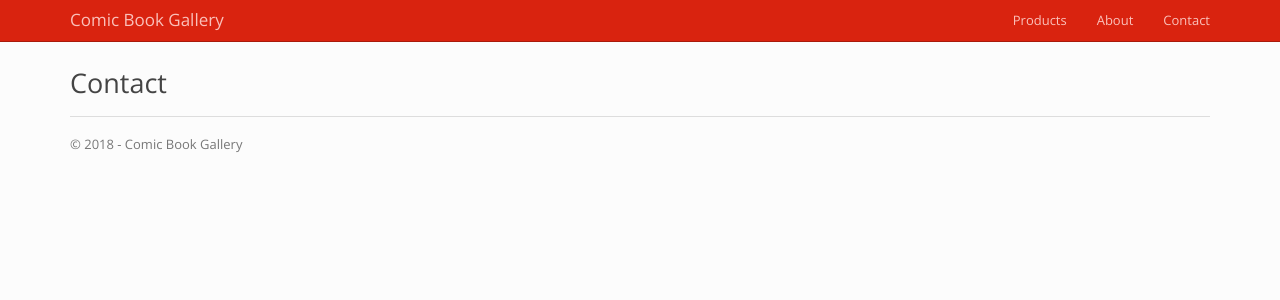
After one commit to Pieter-1337/comic-book-gallery, an ASP.NET MVC app: template src/ComicBookGallery/Views/Contact/Index.cshtml in a window 1280 px wide. The commit adds this page. Shown: the top 300 px of the page. Run offline with ASP.NET Core 8 and stand-ins for ASP.NET MVC 5, Linux system fonts and the light colour scheme; the template is opened without the code that fills it, so the values that code supplies are empty; the project's own start-up code is not run, and a stand-in starts its controllers and pages; some libraries are stand-ins or nearby versions.

Commit message:
Added about and contact controller and view

```diff
--- a/src/ComicBookGallery/Content/site.css
+++ b/src/ComicBookGallery/Content/site.css
@@ -7,6 +7,11 @@ body {
 .body-content {
     padding-left: 15px;
     padding-right: 15px;
+}
+
+/* Global styles*/
+.ComicBooks-comic-title-bar {
+    min-height: 40px;
 }
 
 /* Set width on the form input elements since they're 100% wide by default */
--- /dev/null
+++ b/src/ComicBookGallery/Views/About/Index.cshtml
@@ -0,0 +1,6 @@
+
+@{
+    ViewBag.Title = "About";
+}
+
+<h2>@ViewBag.Title</h2>
--- a/src/ComicBookGallery/Views/ComicBooks/Index.cshtml
+++ b/src/ComicBookGallery/Views/ComicBooks/Index.cshtml
@@ -13,7 +13,7 @@
     @foreach (var comicbook in Model)
     {
         <div class="col-md-3">
-            <h4>@Html.ActionLink(comicbook.DisplayText, "Detail", new { id = comicbook.Id })</h4>
+            <h4 class="ComicBooks-comic-title-bar">@Html.ActionLink(comicbook.DisplayText, "Detail", new { id = comicbook.Id })</h4>
             <a href="@Url.Action("Detail", new { id = comicbook.Id})" ><img src="/Images/@comicbook.CoverImageFileName"alt="@comicbook.DisplayText" class="img-responsive" /></a>
         </div>
     }
--- /dev/null
+++ b/src/ComicBookGallery/Views/Contact/Index.cshtml
@@ -0,0 +1,6 @@
+
+@{
+    ViewBag.Title = "Contact";
+}
+
+<h2>@ViewBag.Title</h2>
--- a/src/ComicBookGallery/Views/Shared/_Layout.cshtml
+++ b/src/ComicBookGallery/Views/Shared/_Layout.cshtml
@@ -23,8 +23,8 @@
             <div class="navbar-collapse collapse">
                 <ul class="nav navbar-right">
                     @Html.ActionLink("Products", "Index", "ComicBooks", new { area = "" }, new { @class = "navbar-text"})
-                    @Html.ActionLink("About", "Index", "ComicBooks", new { area = ""}, new { @class = "navbar-text" })
-                    @Html.ActionLink("Contact", "Index", "ComicBooks", new { area = ""}, new { @class = "navbar-text" })
+                    @Html.ActionLink("About", "Index", "About", new { area = ""}, new { @class = "navbar-text" })
+                    @Html.ActionLink("Contact", "Index", "Contact", new { area = ""}, new { @class = "navbar-text" })
                 </ul>
             </div>
         </div>
@@ -51,5 +51,6 @@
 
     <script src="~/Scripts/jquery-1.10.2.min.js"></script>
     <script src="~/Scripts/bootstrap.min.js"></script>
+    <script src="~/Content/site.css"></script>
 </body>
 </html>
```
Also changed, not shown: src/ComicBookGallery/Controllers/AboutController.cs (added, +17 -0 lines), src/ComicBookGallery/Controllers/ContactController.cs (added, +17 -0 lines), src/ComicBookGallery/ComicBookGallery.csproj.
